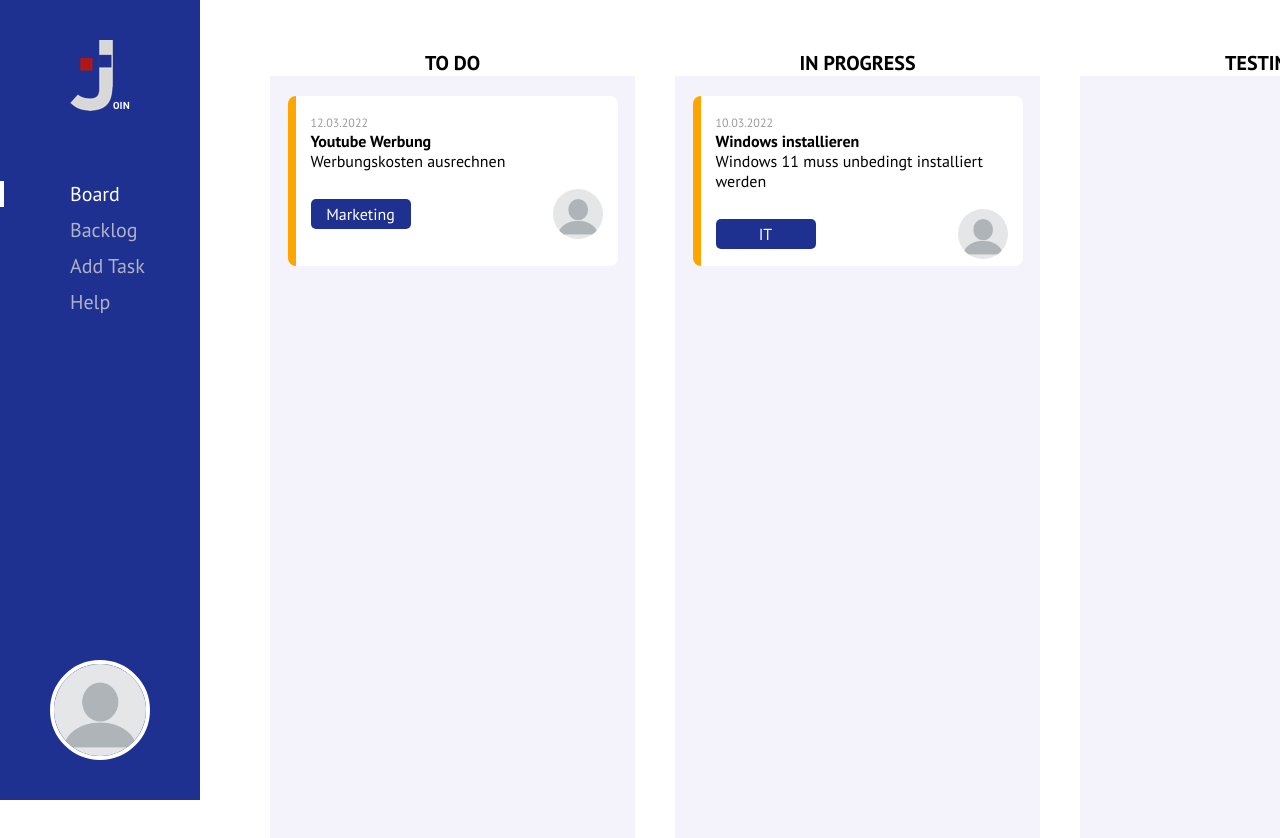
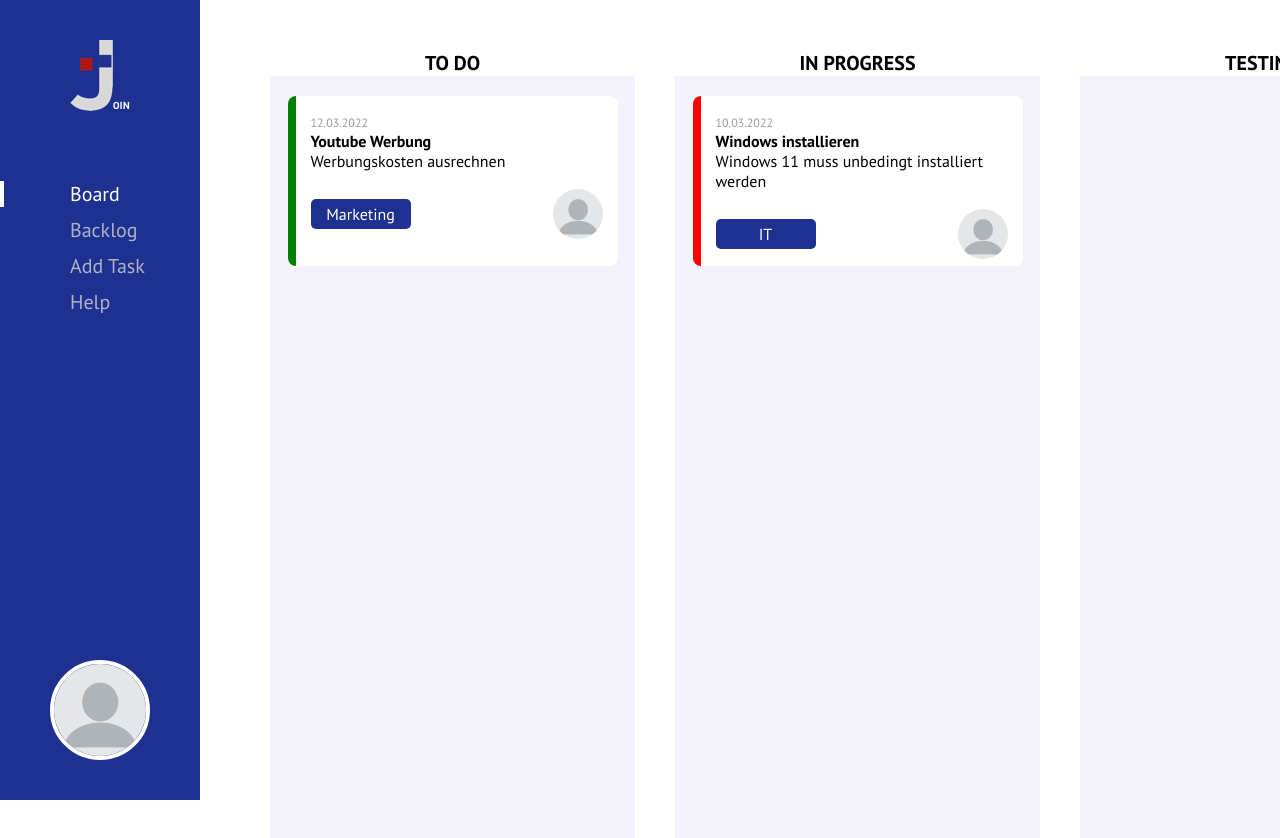
Before and after one commit to adayreyes/Join, a plain HTML site: page index.html in a window 1280 px wide. Shown: the top 838 px of the page. Drawn offline with Linux system fonts and the light colour scheme.

Commit message:
add priority classes to board tasks

```diff
--- a/script/board.js
+++ b/script/board.js
@@ -5,6 +5,7 @@ function init() {
     updateInProgress();
     updateTesting();
     updateDone();
+    addPriority();
 }
 
 function updateToDo() {
@@ -15,6 +16,7 @@ function updateToDo() {
     for (let i = 0; i < todo.length; i++) {
         const element = todo[i];
         document.getElementById('to-do').innerHTML += generateToDoHTML(i, element);
+        //    addPriority(i, element);
     }
 }
 
@@ -26,6 +28,7 @@ function updateInProgress() {
     for (let i = 0; i < inprogress.length; i++) {
         const element = inprogress[i];
         document.getElementById('in-progress').innerHTML += generateToDoHTML(i, element);
+        //   addPriority(i, element);
     }
 }
 
@@ -37,6 +40,7 @@ function updateTesting() {
     for (let i = 0; i < testing.length; i++) {
         const element = testing[i];
         document.getElementById('testing').innerHTML += generateToDoHTML(i, element);
+        //   addPriority(i, element);
     }
 }
 
@@ -48,11 +52,12 @@ function updateDone() {
     for (let i = 0; i < done.length; i++) {
         const element = done[i];
         document.getElementById('done').innerHTML += generateToDoHTML(i, element);
+        //  addPriority(i, element);
     }
 }
 
 function generateToDoHTML(i, element) {
-    return `<div class="task" draggable="true" ondragstart="startDragging(${element['id']})">
+    return `<div class="task" draggable="true" ondragstart="startDragging(${element['id']})" id="task-${element['id']}">
     <div class="task-sub-container">
         <div class="task-date"><span id="date-${i}">${element['date']}</span></div>
         <div class="task-title"><span id="title-${i}">${element['title']}</span></div>
@@ -85,3 +90,22 @@ function highlight(id) {
 function removeHighlight(id) {
     document.getElementById(id).classList.remove('drag-area-highlight');
 }
+
+
+function addPriority() {
+
+    for (let i = 0; i < tasks.length; i++) {
+        if (tasks[i]['urgency'] == 'low') {
+            document.getElementById(`task-${i}`).classList.add('priority-low');
+        }
+        if (tasks[i]['urgency'] == 'normal') {
+            document.getElementById(`task-${i}`).classList.add('priority-normal');
+        }
+        if (tasks[i]['urgency'] == 'high') {
+            document.getElementById(`task-${i}`).classList.add('priority-high');
+        }
+
+
+    }
+
+}
--- a/style/style.css
+++ b/style/style.css
@@ -109,11 +109,11 @@ body {
 }
 
 .priority-normal{
-    border-left: 8px solid orange;
+    border-left: 8px solid orange !important;
 }
 .priority-low{
-    border-left: 8px solid green;
+    border-left: 8px solid green !important;
 }
 .priority-high{
-    border-left: 8px solid red;
+    border-left: 8px solid red !important;
 }
```
